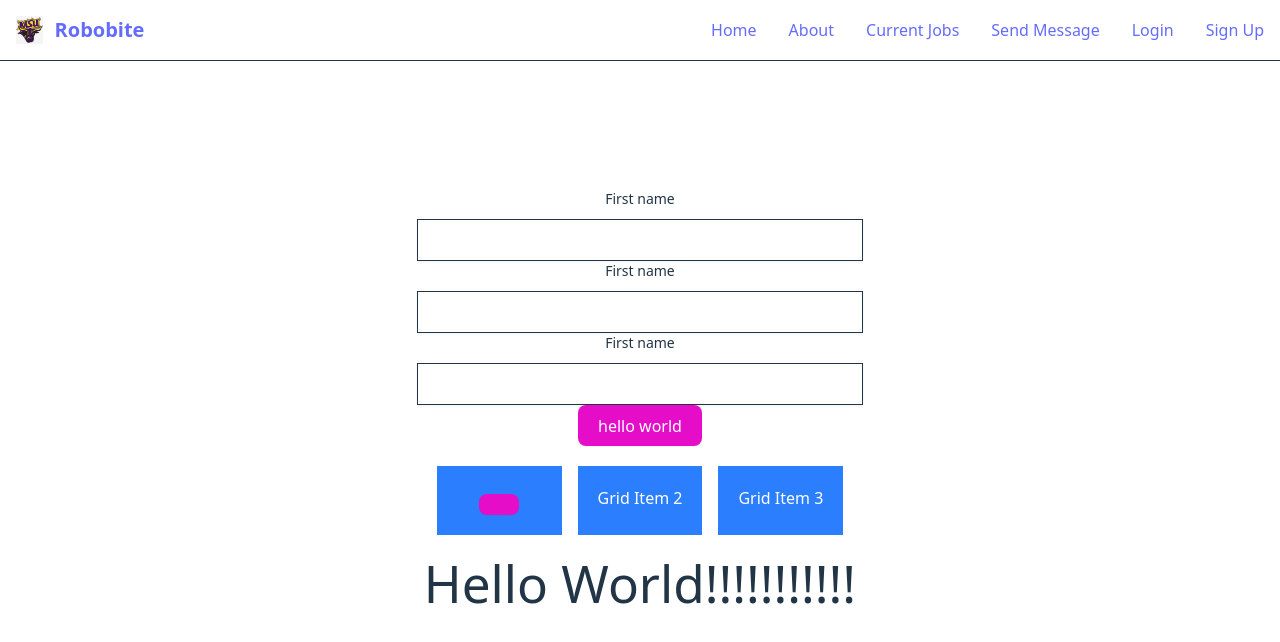
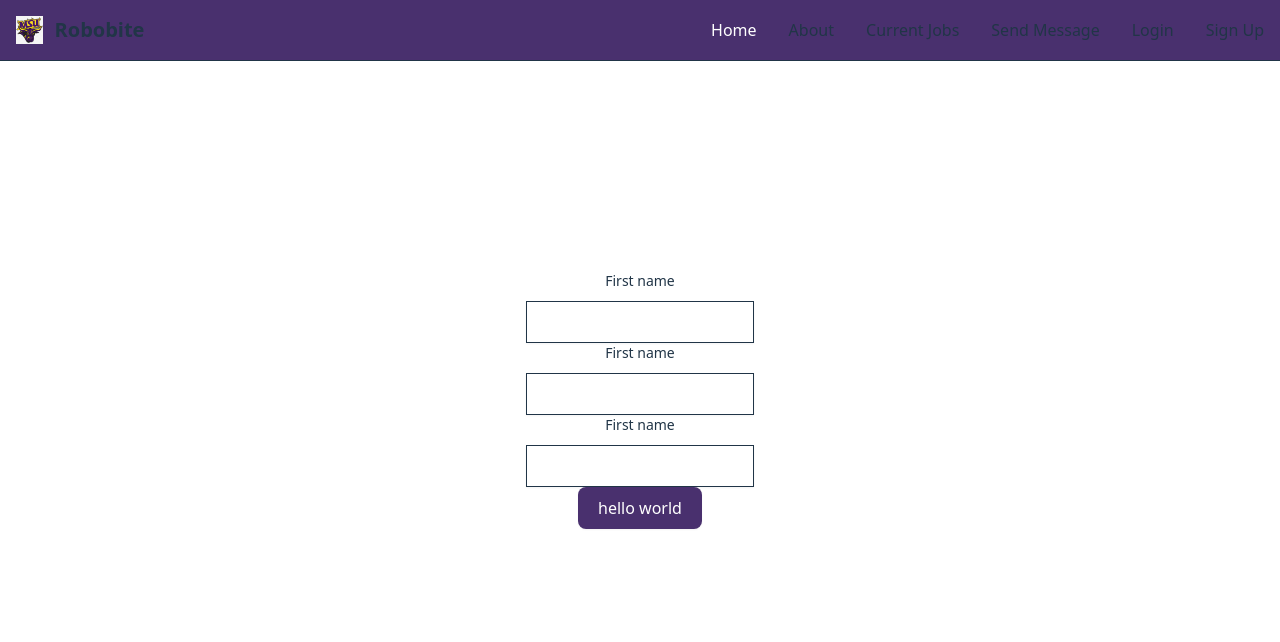
Before and after one commit to JonahG046/Robot_Project, a React (Vite) app in the folder BlackLotus/: page /Create-Account in a window 1280 px wide. Shown: the top 642 px of the page. Built offline with nearby package versions, Linux system fonts and the light colour scheme.

Commit message:
S2 tp 78 (#6)
* Started home page and nav bar

* added working links to the nav bar and started a the home page

---------

Co-authored-by: Britton Peterson <dylan.grant@gmail.com>

```diff
--- a/BlackLotus/src/App.tsx
+++ b/BlackLotus/src/App.tsx
@@ -14,14 +14,11 @@ function App() {
       <Nav />
       <Routes />
 
-      <Grid />
+      {/* <Grid /> */}
       <div className='App'>
-        <h1>
+        {/* <h1>
           Hello World!!!!!!!!!!!
-        </h1>
-      </div>
-      <div>
-
+        </h1> */}
       </div>
     </>
   )
--- a/BlackLotus/src/Routes.tsx
+++ b/BlackLotus/src/Routes.tsx
@@ -1,11 +1,17 @@
 import {Switch, Route, Router} from "wouter"
 import CreateAuth from "./pages/Auth"
+import Home from "./pages/Home"
+import About from "./pages/About"
+import CurrentJobs from "./pages/CurrentJobs"
 
 const Routes = () => {
     return (
        <Router>
             <Switch>
                 <Route path="/Create-Account" component={CreateAuth}/>
+                <Route path="/Home" component={Home}/>
+                <Route path="/About" component={About}/>
+                <Route path="/Current-jobs" component={CurrentJobs}/>
             </Switch>
         </Router>
 
--- a/BlackLotus/src/components/shared/Nav/Nav.css
+++ b/BlackLotus/src/components/shared/Nav/Nav.css
@@ -0,0 +1,7 @@
+
+
+
+.primary-color {
+     /* background-color: rgb(119, 7, 224); */
+        background-color: var(--main-brand-color);
+}
--- a/BlackLotus/src/components/shared/Nav/Nav.tsx
+++ b/BlackLotus/src/components/shared/Nav/Nav.tsx
@@ -4,12 +4,13 @@ import logo from "../../../assets/mnsu-logo.png";
 
 const Nav = ({ }) => {
 
-  return <nav className="bg-neutral-primary fixed w-full z-20 top-0 start-0 border-b border-default">
+  return (
+  <nav className="primary-color fixed w-full z-20 top-0 start-0 border-b border-default">
   <div className="max-w-screen-xl flex flex-wrap items-center justify-between mx-auto p-4">
-    <a href={"https://flowbite.com/"} className="flex items-center space-x-3 rtl:space-x-reverse">
+    <div className="flex items-center space-x-3 rtl:space-x-reverse">
         <img src={logo} className="h-7" alt="MNSU logo" />
         <span className="self-center text-xl text-heading font-semibold whitespace-nowrap">Robobite</span>
-    </a>
+    </div>
     <button data-collapse-toggle="navbar-default" type="button" className="inline-flex items-center p-2 w-10 h-10 justify-center text-sm text-body rounded-base md:hidden hover:bg-neutral-secondary-soft hover:text-heading focus:outline-none focus:ring-2 focus:ring-neutral-tertiary" aria-controls="navbar-default" aria-expanded="false">
         <span className="sr-only">Open main menu</span>
         <svg className="w-6 h-6" aria-hidden="true" xmlns="http://www.w3.org/2000/svg" width="24" height="24" fill="none" viewBox="0 0 24 24"><path stroke="currentColor" stroke-linecap="round" stroke-width="2" d="M5 7h14M5 12h14M5 17h14"/></svg>
@@ -17,27 +18,27 @@ const Nav = ({ }) => {
     <div className="hidden w-full md:block md:w-auto" id="navbar-default">
       <ul className="font-medium flex flex-col p-4 md:p-0 mt-4 border border-default rounded-base bg-neutral-secondary-soft md:flex-row md:space-x-8 rtl:space-x-reverse md:mt-0 md:border-0 md:bg-neutral-primary">
         <li>
-          <a href="#" className="block py-2 px-3 text-white bg-brand rounded md:bg-transparent md:text-fg-brand md:p-0" aria-current="page">Home</a>
+          <a href="home" className="hover:opacity-60 block py-2 px-3 text-white bg-brand rounded md:bg-transparent md:text-fg-brand md:p-0" aria-current="page">Home</a>
         </li>
         <li>
-          <a href="#" className="block py-2 px-3 text-heading rounded hover:bg-neutral-tertiary md:hover:bg-transparent md:border-0 md:hover:text-fg-brand md:p-0 md:dark:hover:bg-transparent">About</a>
+          <a href="about" className="hover:opacity-60 block py-2 px-3 text-heading rounded hover:bg-neutral-tertiary md:hover:bg-transparent md:border-0 md:hover:text-fg-brand md:p-0 md:dark:hover:bg-transparent">About</a>
         </li>
         <li>
-        <a href="#" className="block py-2 px-3 text-heading rounded hover:bg-neutral-tertiary md:hover:bg-transparent md:border-0 md:hover:text-fg-brand md:p-0 md:dark:hover:bg-transparent">Current Jobs</a>
+        <a href="current-jobs" className="hover:opacity-60 block py-2 px-3 text-heading rounded hover:bg-neutral-tertiary md:hover:bg-transparent md:border-0 md:hover:text-fg-brand md:p-0 md:dark:hover:bg-transparent">Current Jobs</a>
         </li>
         <li>
-          <a href="#" className="block py-2 px-3 text-heading rounded hover:bg-neutral-tertiary md:hover:bg-transparent md:border-0 md:hover:text-fg-brand md:p-0 md:dark:hover:bg-transparent">Send Message</a>
+          <a href="#" className="hover:opacity-60 block py-2 px-3 text-heading rounded hover:bg-neutral-tertiary md:hover:bg-transparent md:border-0 md:hover:text-fg-brand md:p-0 md:dark:hover:bg-transparent">Send Message</a>
         </li>
         <li>
-          <a href="#" className="block py-2 px-3 text-heading rounded hover:bg-neutral-tertiary md:hover:bg-transparent md:border-0 md:hover:text-fg-brand md:p-0 md:dark:hover:bg-transparent">Login</a>
+          <a href="#" className="hover:opacity-60 block py-2 px-3 text-heading rounded hover:bg-neutral-tertiary md:hover:bg-transparent md:border-0 md:hover:text-fg-brand md:p-0 md:dark:hover:bg-transparent">Login</a>
         </li>
         <li>
-          <a href="#" className="block py-2 px-3 text-heading rounded hover:bg-neutral-tertiary md:hover:bg-transparent md:border-0 md:hover:text-fg-brand md:p-0 md:dark:hover:bg-transparent">Sign Up</a>
+          <a href="create-account" className="hover:opacity-60 block py-2 px-3 text-heading rounded hover:bg-neutral-tertiary md:hover:bg-transparent md:border-0 md:hover:text-fg-brand md:p-0 md:dark:hover:bg-transparent">Sign Up</a>
         </li>
       </ul>
     </div>
   </div>
 </nav>
-
+)
 }
 export default Nav;
--- a/BlackLotus/src/index.css
+++ b/BlackLotus/src/index.css
@@ -11,17 +11,18 @@
   text-rendering: optimizeLegibility;
   -webkit-font-smoothing: antialiased;
   -moz-osx-font-smoothing: grayscale;
-  --main-brand-color: #e60dc9;
+  --main-brand-color: #49306e;
+  --secondary-brand-color: #febd11;
 }
 
-a {
+/* a {
   font-weight: 500;
-  color: #646cff;
+  color: #ffffff;
   text-decoration: inherit;
 }
 a:hover {
-  color: #535bf2;
-}
+  color: #d8d8d8;
+} */
 
 body {
   margin: 0;
--- /dev/null
+++ b/BlackLotus/src/pages/About/About.tsx
@@ -0,0 +1,10 @@
+const About = () => {
+    return (
+        <div>
+            <h1>About Us</h1>
+            <p>Robobite is a MNSU Software Engineering student project. Our goal is to...</p>
+        </div>
+    );
+}
+
+export default About;
--- /dev/null
+++ b/BlackLotus/src/pages/About/index.ts
@@ -0,0 +1,2 @@
+import About from "./About"
+export default About
--- /dev/null
+++ b/BlackLotus/src/pages/CurrentJobs/CurrentJobs.tsx
@@ -0,0 +1,10 @@
+const CurrentJobs = () => {
+    return (
+        <div>
+            <h1>Current Jobs</h1>
+            <p>Here you can view all current jobs available in the system.</p>
+        </div>
+    );
+}
+
+export default CurrentJobs;
--- /dev/null
+++ b/BlackLotus/src/pages/CurrentJobs/index.ts
@@ -0,0 +1,2 @@
+import CurrentJobs from "./CurrentJobs"
+export default CurrentJobs
--- /dev/null
+++ b/BlackLotus/src/pages/Home/Home.tsx
@@ -0,0 +1,19 @@
+import "./Home.css"
+
+
+
+const Home = () => {
+  return (
+    <>
+    <div>
+      <h1>Welcome to the homepage!</h1>
+      <p>This is the main landing page for the Robobite application. There will be more here soon!</p>
+    </div>
+
+    </>
+    );
+}
+
+
+
+export default Home;
--- /dev/null
+++ b/BlackLotus/src/pages/Home/index.ts
@@ -0,0 +1,2 @@
+import Home from './Home';
+export default Home;
```
Also changed, not shown: BlackLotus/src/pages/Home/Home.css (added).
